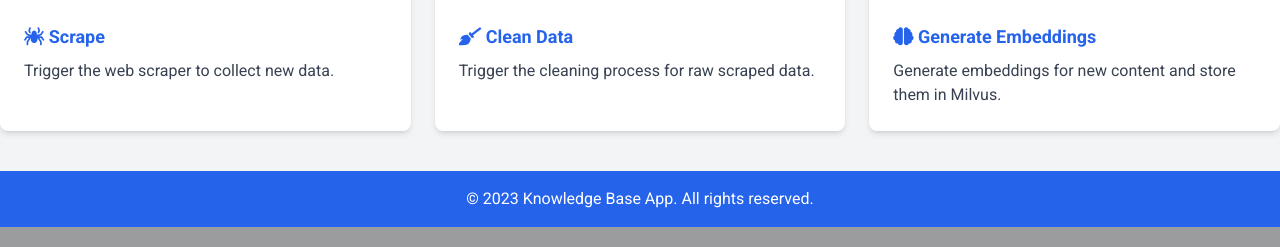
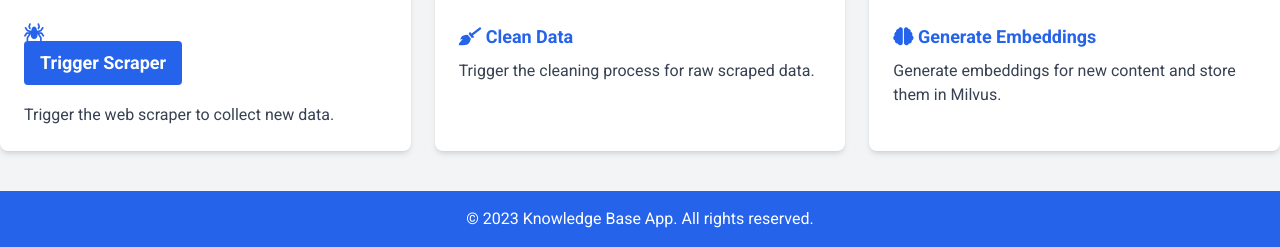
Before and after one commit to artpedro/knowledge_base_project, a Flask app: page / in a window 1280 px wide. Shown: the part 749-996 px from the top of the page. Run offline with Flask 3, Linux system fonts and the light colour scheme; some libraries are stand-ins or nearby versions.

Commit message:
Feat: refactor scrape route to handle JSON and form submissions, and trigger all spiders if no URL is provided

```diff
--- a/app/routes.py
+++ b/app/routes.py
@@ -42,19 +42,31 @@ def health():
 @main.route("/scrape", methods=["POST"])
 def scrape():
     """
-    Add a scraping job to the Redis queue.
+    Add a scraping job to the Redis queue or trigger all spiders.
     """
-    data = request.json
-    if not data or "url" not in data:
-        return jsonify({"status": "error", "message": "URL is required."}), 400
+    if request.content_type == "application/json":
+        # Handle JSON payload
+        data = request.json or {}
+    elif request.content_type == "application/x-www-form-urlencoded":
+        # Handle form submission
+        data = request.form.to_dict()
+    else:
+        # Unsupported Content-Type
+        return jsonify({"status": "error", "message": "Unsupported Content-Type"}), 415
 
-    job = {"url": data["url"]}
-    job_id = f"job_{redis_client.incr('job_counter')}"
+    url = data.get("url")
+    if url:
+        # Add a specific scraping job
+        job = {"url": url}
+        job_id = f"job_{redis_client.incr('job_counter')}"
+        redis_client.hset(job_id, mapping=job)
+        redis_client.lpush("scrape_jobs", job_id)
+        return jsonify({"status": "success", "job_id": job_id}), 202
+    else:
+        # Trigger all spiders
+        redis_client.publish("trigger_all_spiders", "run_all")
+        return jsonify({"status": "success", "message": "All spiders triggered."}), 202
 
-    redis_client.hset(job_id, mapping=job)
-    redis_client.lpush("scrape_jobs", job_id)
-
-    return jsonify({"status": "success", "job_id": job_id}), 202
 
 
 @main.route("/scrape_status/<job_id>", methods=["GET"])
--- a/app/templates/home.html
+++ b/app/templates/home.html
@@ -75,7 +75,13 @@
       <a class="block text-blue-600 text-lg font-semibold mb-2" href="/scrape">
        <i class="fas fa-spider">
        </i>
-       Scrape
+       <form id="scrape-form" method="POST" action="/scrape">
+        <button
+            type="submit"
+            class="bg-blue-600 text-white px-4 py-2 rounded">
+            Trigger Scraper
+        </button>
+    </form>
       </a>
       <p class="text-gray-700">
        Trigger the web scraper to collect new data.
```
